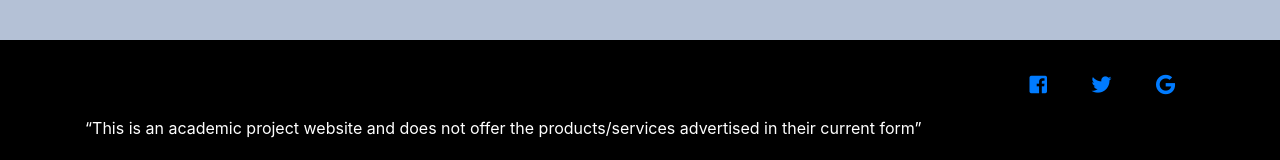
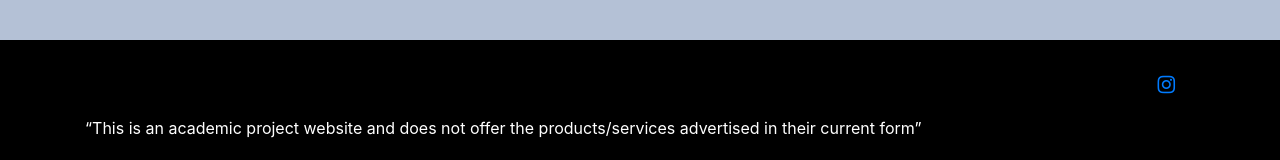
Before and after one commit to stusiteme/project, a plain HTML site: page index.html in a window 1280 px wide. Shown: the part 1320-1480 px from the top of the page. Drawn offline with nearby package versions, Linux system fonts and the light colour scheme.

Commit message:
Update index.html

```diff
--- a/index.html
+++ b/index.html
@@ -97,9 +97,7 @@
     <footer>
         <div class="container">
             <ul class="social">
-                <li><a href="#"><i class="fab fa-facebook-square"></i></a></li>
-                <li><a href="#"><i class="fab fa-twitter"></i></a></li>
-                <li><a href="#"><i class="fab fa-google"></i></a></li>
+                <li><a href="#"><i class="fab fa-instagram"></i></a></li>
             </ul>
             <p class="paragraph">
                 “This is an academic project website and does not offer the products/services advertised
```
